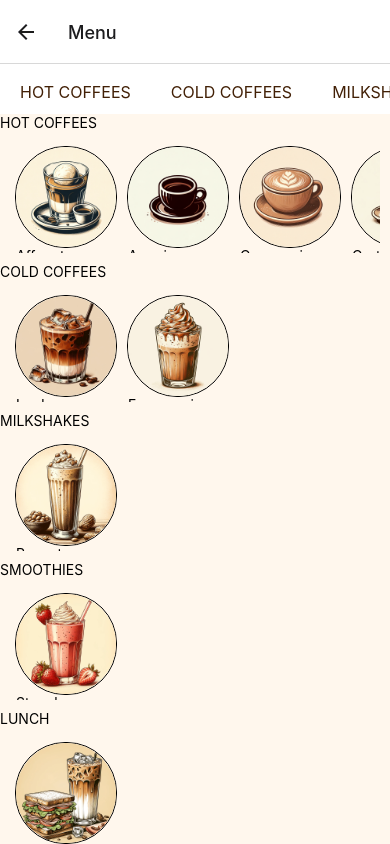
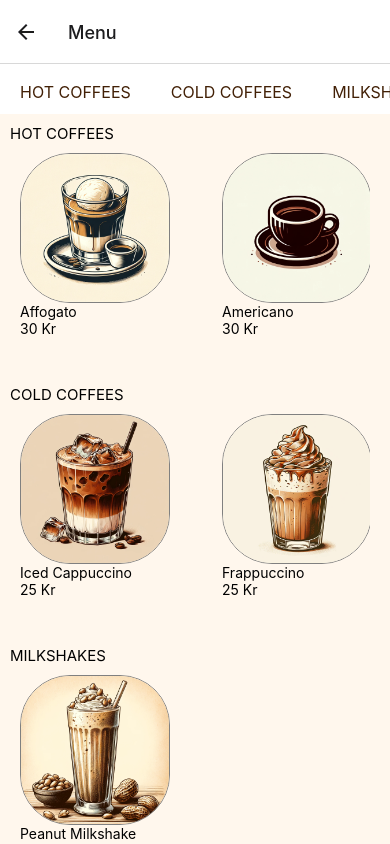
Before and after one commit to MonikaLu/CoffeeRoastery, a React Native app: screen /Menu in a window 390 px wide. Built offline with nearby package versions, Linux system fonts and the light colour scheme.

Commit message:
Style groups

```diff
--- a/components/Menu.tsx
+++ b/components/Menu.tsx
@@ -21,12 +21,6 @@ const Menu = ({ selectedCategory }: MenuProps) => {
   const scrollRef = useRef<ScrollView>(null);
   useEffect(() => {
     console.log(selectedCategory);
-    // setMenuItems
-    // setMenuItems(
-    //   AllMenuItems.filter((item) => item.type == selectedCategory).map(
-    //     (filteredItems) => filteredItems
-    //   )
-    // );
   }, [selectedCategory]);
 
   const [groupHeights, setGroupHeights] = useState<number[]>([]);
@@ -43,6 +37,7 @@ const Menu = ({ selectedCategory }: MenuProps) => {
     <ScrollView ref={scrollRef}>
       {groups.map((items, index) => (
         <View
+          style={styles.container}
           key={index}
           onLayout={(event) => {
             const { height } = event.nativeEvent.layout;
@@ -53,7 +48,7 @@ const Menu = ({ selectedCategory }: MenuProps) => {
             });
           }}
         >
-          <Text>{items[0]?.type}</Text>
+          <Text style={styles.groupTitle}>{items[0]?.type}</Text>
           <View style={styles.groupContainer}>
             <ScrollView
               horizontal
@@ -82,24 +77,28 @@ const styles = StyleSheet.create({
     flexWrap: "wrap",
   },
   itemPicture: {
-    width: 100,
-    height: 100,
+    width: 150,
+    height: 150,
     borderRadius: 50,
+    borderColor: "gray",
+    borderWidth: 1,
   },
   groupContainer: {
-    margin: 10,
     alignItems: "center",
     flexDirection: "row",
-    minHeight: 100,
+    minHeight: 150,
+    margin: 10,
   },
   itemContainer: {
-    borderStyle: "solid",
-    borderColor: "black",
-    borderWidth: 1,
     borderRadius: 50,
-    height: 102,
-    width: 102,
-    margin: 5,
+    height: 202,
+    width: 202,
+  },
+  container: {
+    margin: 10,
+  },
+  groupTitle: {
+    fontSize: 15,
   },
 });
 
```
